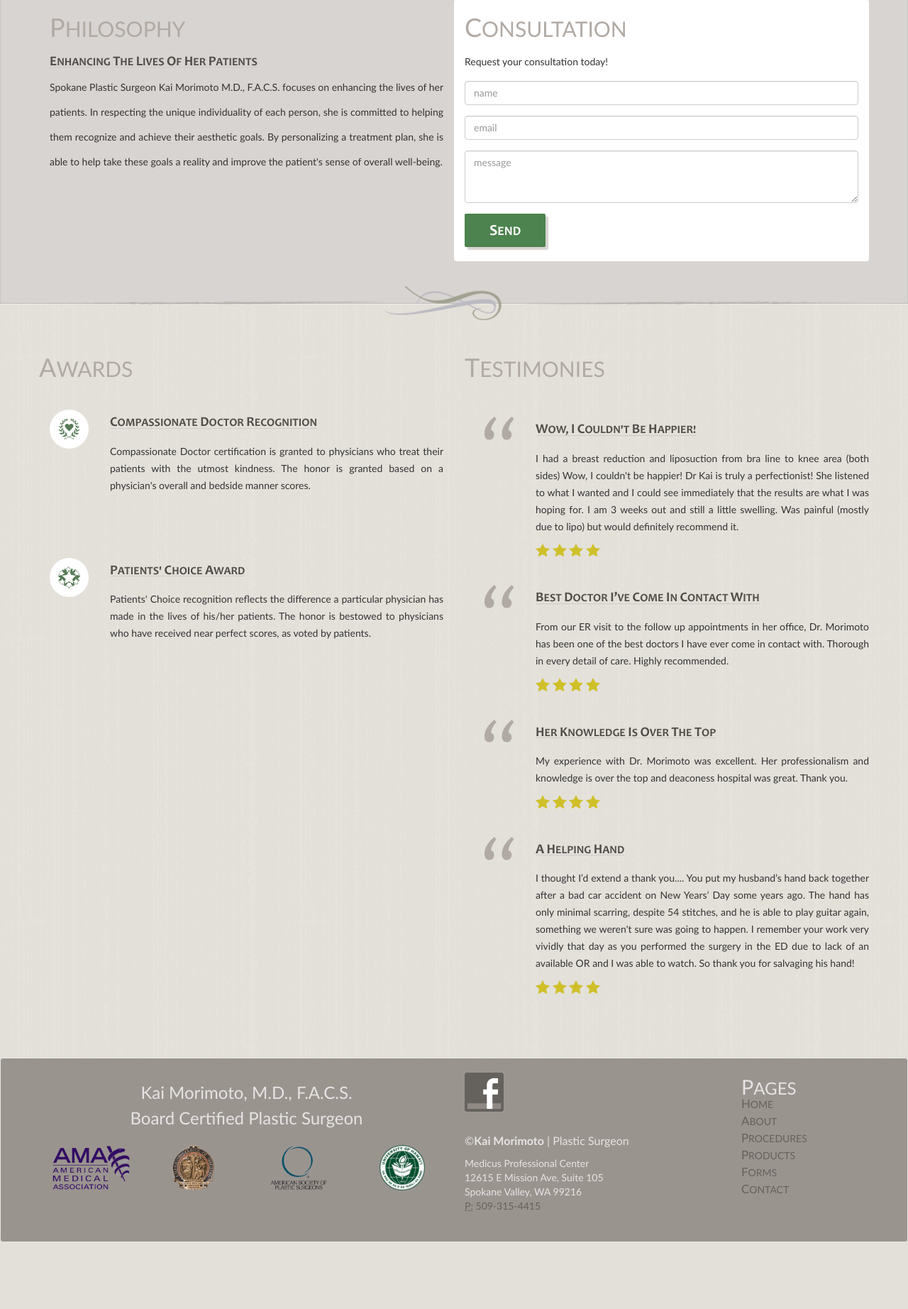
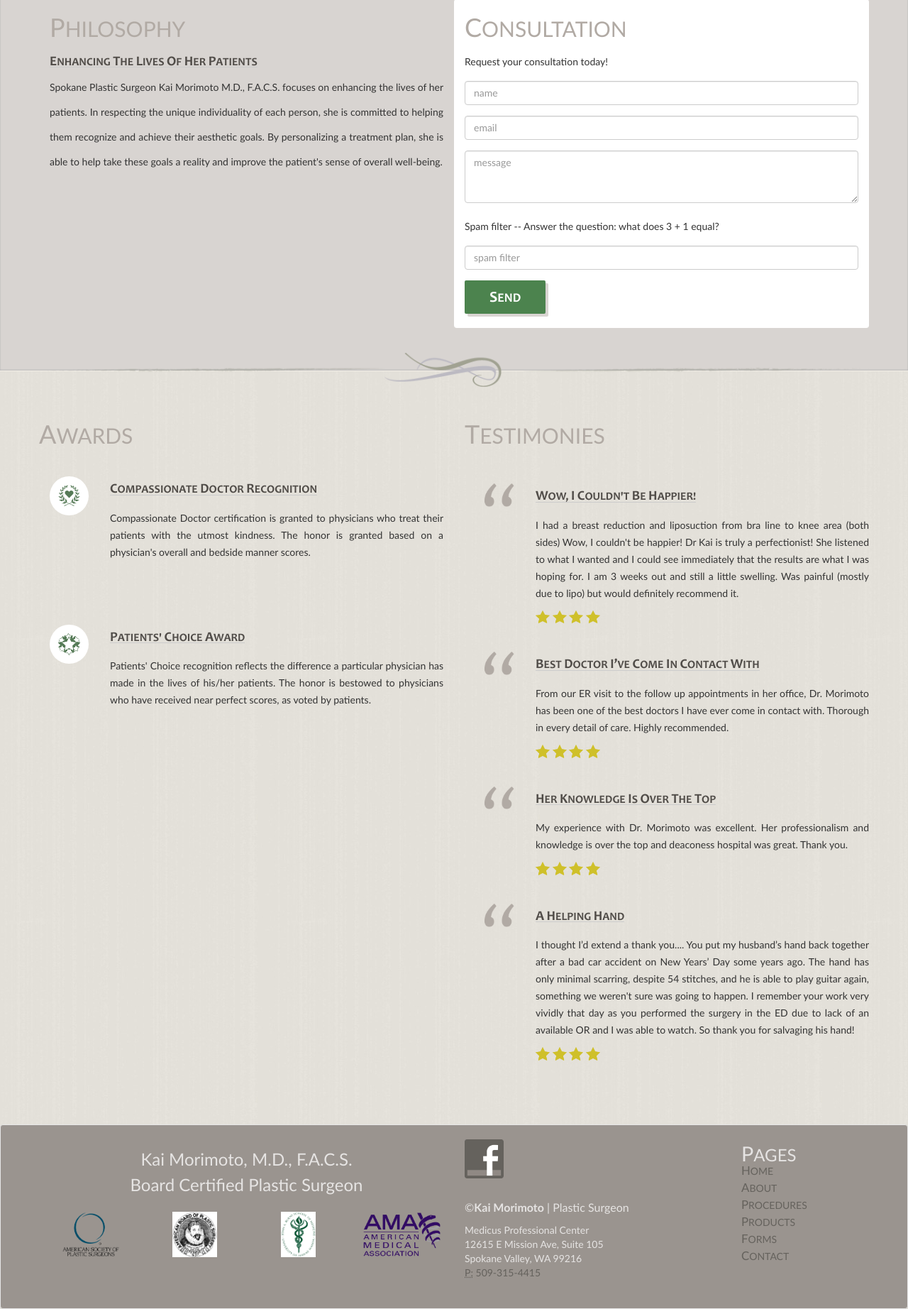
Before and after one commit to ckcollab/kmplasticsurgeon, a PHP site: page / in a window 1280 px wide. Shown: the part 894-2738 px from the top of the page at 71% size. Before the commit the page ends 2644 px from the top, so only its background shows below. Run offline with PHP 8.4, Linux system fonts and the light colour scheme; some libraries are stand-ins or nearby versions.

Commit message:
added some products, some bio info for shelby, reordered footer images, made consultation form work, removed some products

```diff
--- a/project/assets/css/main.css
+++ b/project/assets/css/main.css
@@ -543,6 +543,10 @@ a:hover {
   border: 1px solid #EEE;
   box-shadow: 0 0 2px #777;
 }
+.content-container .about-us-container .staff img {
+  float: left;
+  margin: 0 20px 20px 0;
+}
 .content-container .products-container .product-title {
   margin: 0;
 }
--- a/project/assets/css/main.less
+++ b/project/assets/css/main.less
@@ -445,6 +445,12 @@ a:hover {
             border: 1px solid #EEE;
             box-shadow: 0 0 2px #777;
         }
+        .staff {
+            img {
+                float: left;
+                margin: 0 20px 0 0;
+            }
+        }
     }
 
     /*
--- a/project/content/contact_us.php
+++ b/project/content/contact_us.php
@@ -12,7 +12,8 @@
 				<a href="tel://1-509-315-4415"><abbr title="Phone">P:</abbr> 509-315-4415</a>
 			</address>
 
-			<span class="needed">I need email address</span><br>
+            <h1>Email</h1>
+			<a href="mailto:info@kmplasticsurgery.com">info@kmplasticsurgery.com</a>
 		</div>
 	</div>
 </div>
--- a/project/content/home.php
+++ b/project/content/home.php
@@ -16,16 +16,73 @@
             <div class="col-sm-6 consultation-form-container">
                 <div class="">
                     <h2>Consultation</h2>
+
+                    <?php
+                        $email_to = 'info@kmplasticsurgery.com';
+                        $subject = 'KM CONSULTATION REQUEST :: ';
+
+                        function isValidEmail($email){
+                            return preg_match("^[_a-z0-9-]+(\.[_a-z0-9-]+)*@[a-z0-9-]+(\.[a-z0-9-]+)*(\.[a-z]{2,3})$^", $email);
+                        }
+
+                        function printError($error) {
+                            echo '<div class="alert alert-danger">';
+                            echo $error;
+                            echo '</div>';
+                        }
+
+                        function printSuccess($success) {
+                            echo '<div class="alert alert-success">';
+                            echo $success;
+                            echo '</div>';
+                        }
+
+                        if($_SERVER['REQUEST_METHOD'] == 'POST') {
+                            if (!isset($_POST['name']) ||
+                                !isset($_POST['email']) ||
+                                !isset($_POST['message']) ||
+                                !isset($_POST['spam_filter'])) {
+                                printError('<b class="error">All fields are required!</b>');
+                            }else {
+                                if($_POST['spam_filter'] != 4) {
+                                    printError('<b class="error">Invalid spam filter answer, are you a robot?!</b>');
+                                } else {
+                                    if(!isValidEmail($_POST['email'])) {
+                                        printError('<b class="error">Invalid email!</b>');
+                                    } else {
+                                        $headers = 'From: ' . $_POST['email'] . "\r\n" .
+                                            'Reply-To: ' . $_POST['email'] . "\r\n" .
+                                            'X-Mailer: PHP/' . phpversion();
+
+                                        $message = $_POST['message'];
+
+                                        echo "mailing".$message;
+
+                                        mail($email_to, $subject.$_POST['name'], $message, $headers);
+
+                                        printSuccess('Message sent successfully!');
+                                    }
+                                }
+                            }
+                        }
+                    ?>
+
                     <p>Request your consultation today!</p>
-                    <form>
+                    <form method="POST" action=".">
                         <div class="form-group">
-                            <input type="text" name="name" class="form-control" placeholder="name">
+                            <input type="text" name="name" class="form-control" placeholder="name" value="<?php if(isset($_POST['spam_filter'])) echo $_POST['name']; ?>">
                         </div>
                         <div class="form-group">
-                            <input type="text" name="email" class="form-control" placeholder="email">
+                            <input type="text" name="email" class="form-control" placeholder="email" value="<?php if(isset($_POST['spam_filter'])) echo $_POST['email']; ?>">
                         </div>
                         <div class="form-group">
-                            <textarea name="message" class="form-control" rows="3" placeholder="message"></textarea>
+                            <textarea name="message" class="form-control" rows="3" placeholder="message"><?php if(isset($_POST['spam_filter'])) echo $_POST['message']; ?></textarea>
+                        </div>
+
+                        <p>Spam filter -- Answer the question: what does 3 + 1 equal?</p>
+
+                        <div class="form-group">
+                            <input type="text" name="spam_filter" class="form-control" placeholder="spam filter" value="<?php if(isset($_POST['spam_filter'])) echo $_POST['spam_filter']; ?>">
                         </div>
 
                         <button class="km-btn" type="submit">SEND</button>
--- a/project/index.php
+++ b/project/index.php
@@ -79,16 +79,16 @@ if(isset($_GET['page'])) {
 					    </div>
 
 					    <div class="col-xs-6 col-sm-6 col-md-3">
-					        <a href="http://www.ama-assn.org/ama" target="new"><img src="assets/img/Amer Med Assoc Logo.png" alt="American Medical Association" height="64"></a>
-					    </div>
-					    <div class="col-xs-6 col-sm-6 col-md-3">
-					        <a href="http://www.facs.org/" target="new"><img src="assets/img/American College of Surgeons.png" alt="American College of Surgeons" height="64"></a>
-					    </div>
-					    <div class="col-xs-6 col-sm-6 col-md-3">
 					        <a href="http://www.plasticsurgery.org/" target="new"><img src="assets/img/ASPSlogo.gif" alt="American Society of Plastic Surgeons" height="64"></a>
 					    </div>
 					    <div class="col-xs-6 col-sm-6 col-md-3">
-					        <a href="http://www.hawaii.edu/" target="new"><img src="assets/img/Uni Hawaii Logo.png" alt="University of Hawaii" width="64"></a>
+					        <a href="http://www.abplsurg.org/" target="new"><img src="assets/img/ABPSurgery.jpg" alt="American Board of Plastic Surgery" height="64"></a>
+					    </div>
+					    <div class="col-xs-6 col-sm-6 col-md-3">
+					        <a href="http://www.hawaii.edu/" target="new"><img src="assets/img/UH Logo.png" alt="University of Hawaii" height="64"></a>
+					    </div>
+					    <div class="col-xs-6 col-sm-6 col-md-3">
+					        <a href="http://www.ama-assn.org/ama" target="new"><img src="assets/img/Amer Med Assoc Logo.png" alt="American Medical Association" height="64"></a>
 					    </div>
 					</div>
 		        </div>
```
Also changed, not shown: project/content/about_us.php (+5 -2 lines), project/content/products.php (+24 -3 lines), project/assets/img/ABPSurgery.jpg (added), project/assets/img/UH Logo.png (added), project/assets/img/products/botoxcosmetic.gif (added), project/assets/img/products/tasciences.jpg (added).
